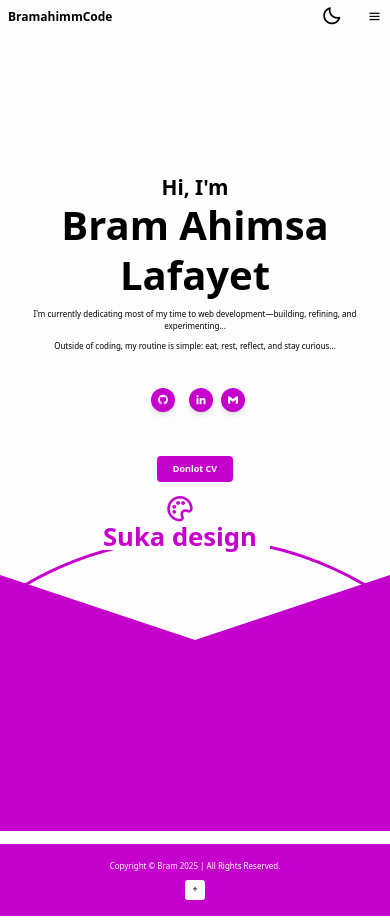
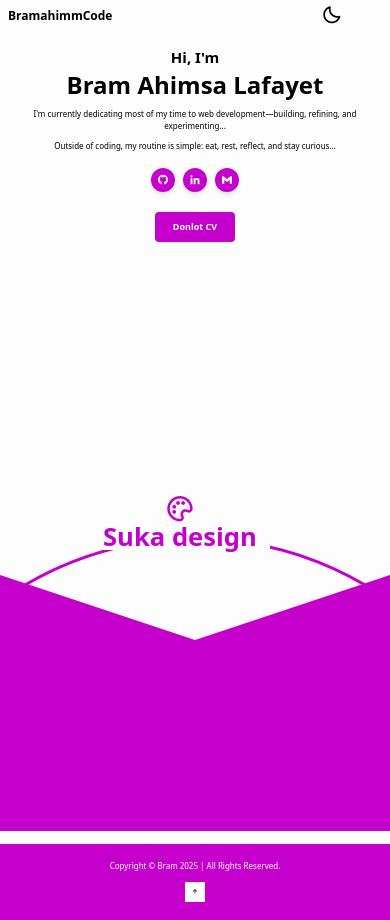
Before and after one commit to Bramahimm/portofolio-bram-react, a React (Vite) app: page / in a window 390 px wide. Built offline with nearby package versions, Linux system fonts and the light colour scheme.

Commit message:
styling dlu

```diff
--- a/src/components/OrbitSection.jsx
+++ b/src/components/OrbitSection.jsx
@@ -25,13 +25,13 @@ function OrbitSection() {
       {/* Overlay Trapezoid */}
       <div className="overlay"></div>
 
-      {/* Image Profile */}
       {/* IMAGE PROFILE */}
       <div className="absolute top-1/2 right-[1%] -translate-y-1/2 z-20 hidden lg:flex justify-end items-center">
         <img
+          id="img"
           src={myImage}
           alt="Bram Ahimsa"
-          className="w-[220px] sm:w-[300px] lg:w-[360px] xl:w-[350px] h-auto rounded-full"
+          className="w-[220px] sm:w-[260px] md:w-[300px] lg:w-[360px] xl:w-[350px] h-auto rounded-full"
         />
       </div>
     </div>
--- a/src/index.css
+++ b/src/index.css
@@ -18,16 +18,6 @@
   --text-color: #fdfdfd;
   --shadow-color: rgba(0, 0, 0, 0.7);
 }
-
-* {
-  margin: 0;
-  padding: 0;
-  box-sizing: border-box;
-  text-decoration: none;
-  border: none;
-  outline: none;
-}
-
 html {
   font-size: 62.5%;
   overflow-x: hidden;
@@ -96,14 +86,33 @@ body {
   border-radius: 50%;
   z-index: -1;
 }
+#menu-icon {
+  font-size: 3.6rem;
+  color: var(--text-color);
+  display: none;
+}
 
 /* Animasi Orbit */
 @keyframes professionRotate {
-  0%, 20% { transform: rotate(0deg); }
-  25%, 45% { transform: rotate(-90deg); }
-  50%, 70% { transform: rotate(-180deg); }
-  75%, 95% { transform: rotate(-270deg); }
-  100% { transform: rotate(-360deg); }
+  0%,
+  20% {
+    transform: rotate(0deg);
+  }
+  25%,
+  45% {
+    transform: rotate(-90deg);
+  }
+  50%,
+  70% {
+    transform: rotate(-180deg);
+  }
+  75%,
+  95% {
+    transform: rotate(-270deg);
+  }
+  100% {
+    transform: rotate(-360deg);
+  }
 }
 
 /* Overlay Pink Trapezoid */
@@ -119,50 +128,66 @@ body {
   border-left: 384px solid transparent;
 }
 
-/* Gambar Profil */
-.home-img img {
-  position: absolute;
-  bottom: 0;
-  right: 40px;
-  pointer-events: none;
-  max-width: 480px;
-  max-height: 100vh;
-  border-radius: 20px;
+@media (max-width: 1200px) {
+  .profession-container .overlay {
+    right: -6%;
   }
-@media (max-width: 1200px) {
-    .home .profession-container .overlay {
-        right: -6%;
+  .profession-container .profession-box {
+    right: -10%;
+  }
+}
+@media (max-width: 1100px) {
+  .profession-container .profession-box {
+    right: -15%;
+  }
+
+  #img {
+    max-width: 420px;
   }
 }
 
-@media (max-width: 1024	px) {
-    .home .profession-container .overlay {
+@media (max-width: 1024px) {
+  .profession-container .profession-box {
+    right: -20%;
+  }
+
+  .profession-container .overlay {
     right: -12%;
+  }
+
+  #img {
+    max-width: 400px;
   }
 }
 
 @media (max-width: 991px) {
-    .home .profession-container .overlay {
+  .profession-container .overlay {
     right: -30%;
+  }
+  .profession-container .profession-box {
+    right: -35%;
+  }
+  #img {
+    display: none;
   }
 }
 
 @media (max-width: 896px) {
-    .home .profession-container .overlay {
-        right: -6%;
+  .profession-container .overlay {
+    right: -43%;
+  }
+  .profession-container .profession-box {
+    right: -50%;
   }
 }
+
 @media (max-width: 768px) {
-    #menu-icon {
-        display: block;
-    }
-
   #darkMode-icon {
     position: absolute;
     right: 7rem;
     font-size: 2.6rem;
     color: var(--text-color);
-        margin-bottom: .1rem;
+    margin-bottom: 0.1rem;
   }
 
   .navbar {
@@ -172,8 +197,8 @@ body {
     width: 100%;
     padding: 1rem 3%;
     background: var(--bg-color);
-        border-top: .1rem solid rgba(0, 0, 0, .2);
-        box-shadow: 0 .5rem 1rem rgba(0, 0, 0, .1);
+    border-top: 0.1rem solid rgba(0, 0, 0, 0.2);
+    box-shadow: 0 0.5rem 1rem rgba(0, 0, 0, 0.1);
     display: none;
   }
 
@@ -196,76 +221,53 @@ body {
   .navbar a.active {
     color: var(--main-color);
   }
-
-    .navbar a::before {
-        display: none;
-    }
-
-    .home {
-        padding: 0 3% 23rem;
-        justify-content: center;
-        text-align: center;
-    }
-
-    .home-content h3 {
-        font-size: 2.6rem;
-    }
-
-    .home-content h1 {
-        font-size: 5rem;
-    }
-
-    .home-content .social-media a {
-        margin: 2.5rem .75rem 3rem;
-    }
-
-    .home .profession-container {
+  .profession-container {
     left: 0;
     width: 100%;
     height: 100%;
   }
 
-    .home .profession-container .profession-box {
+  .profession-container .profession-box {
     position: fixed;
     top: 450px;
     left: 0;
     width: 100%;
   }
 
-    .home .profession-box .profession {
+  .profession-box .profession {
     padding: 0 13px;
     left: auto;
     transform-origin: 0;
   }
 
-    .home .profession-box .profession:nth-child(1) {
+  .profession-box .profession:nth-child(1) {
     transform: rotate(-90deg) translate(-120px, -210px);
   }
 
-    .home .profession-box .profession:nth-child(1) i {
+  .profession-box .profession:nth-child(1) i {
     margin-right: 0;
   }
 
-    .home .profession-box .profession:nth-child(2) {
+  .profession-box .profession:nth-child(2) {
     transform: rotate(0deg) translate(0, -325px);
   }
 
-    .home .profession-box .profession:nth-child(3) {
+  .profession-box .profession:nth-child(3) {
     transform: rotate(90deg) translate(-115px, -450px);
   }
 
-    .home .profession-box .profession:nth-child(4) {
+  .profession-box .profession:nth-child(4) {
     transform: rotate(180deg) translate(-220px, -325px);
   }
 
-    .home .profession-box .circle {
+  .profession-box .circle {
     position: fixed;
     width: 670px;
     height: 670px;
     z-index: -1;
   }
 
-    .home .profession-container .overlay {
+  .profession-container .overlay {
     position: fixed;
     top: 70rem;
     left: 50%;
@@ -317,23 +319,23 @@ body {
     right: 6rem;
   }
 
-    .home .profession-box .profession:nth-child(1) {
+  .profession-box .profession:nth-child(1) {
     transform: rotate(-90deg) translate(-110px, -220px);
   }
 
-    .home .profession-box .profession:nth-child(2) {
+  .profession-box .profession:nth-child(2) {
     transform: rotate(0deg) translate(5px, -325px);
   }
 
-    .home .profession-box .profession:nth-child(3) {
+  .profession-box .profession:nth-child(3) {
     transform: rotate(90deg) translate(-105px, -440px);
   }
 
-    .home .profession-box .profession:nth-child(4) {
+  .profession-box .profession:nth-child(4) {
     transform: rotate(180deg) translate(-210px, -325px);
   }
 
-    .home .profession-container .overlay {
+  .profession-container .overlay {
     top: 80rem;
   }
 
@@ -358,7 +360,7 @@ body {
 }
 
 @media (max-width: 315px) {
-    .home-content h1 {
+  -content h1 {
     font-size: 4.5rem;
   }
 }
```
Lines whose indentation alone changed are shown as unchanged.
